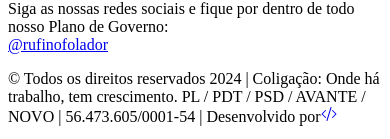
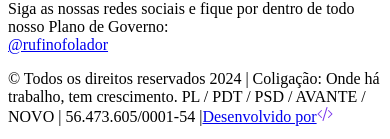
Before and after one commit to oisouguilherme/LP_Rufino, a Next.js app: page /Home in a window 390 px wide. Shown: the part 2804-2943 px from the top of the page. Built offline with nearby package versions, Linux system fonts and the light colour scheme.

Commit message:
fix: melhorando mobile footer

```diff
--- a/src/pages/Home.jsx
+++ b/src/pages/Home.jsx
@@ -11,20 +11,20 @@ export default function HomePage() {
       <Sobre />
       <Prioridades />
       <footer className="bg-gray-50 py-1 text-xs">
-        <p className="flex items-center gap-2 justify-center text-center">
+        <p className="text-center">
           © Todos os direitos reservados 2024 | Coligação: Onde há trabalho, tem
           crescimento. PL / PDT / PSD / AVANTE / NOVO | 56.473.605/0001-54 |
-          Desenvolvido por
           <a
             href="https://guilherme-portfolio-frontend.netlify.app"
             target="_blank"
-            className="text-violet-600"
+            className="flex items-center gap-2 justify-center "
           >
+            Desenvolvido por
             <svg
               xmlns="http://www.w3.org/2000/svg"
               width="16"
               height="16"
-              fill="currentColor"
+              fill="#7c3aed"
               viewBox="0 0 16 16"
             >
               <path d="M10.478 1.647a.5.5 0 1 0-.956-.294l-4 13a.5.5 0 0 0 .956.294zM4.854 4.146a.5.5 0 0 1 0 .708L1.707 8l3.147 3.146a.5.5 0 0 1-.708.708l-3.5-3.5a.5.5 0 0 1 0-.708l3.5-3.5a.5.5 0 0 1 .708 0m6.292 0a.5.5 0 0 0 0 .708L14.293 8l-3.147 3.146a.5.5 0 0 0 .708.708l3.5-3.5a.5.5 0 0 0 0-.708l-3.5-3.5a.5.5 0 0 0-.708 0" />
```
